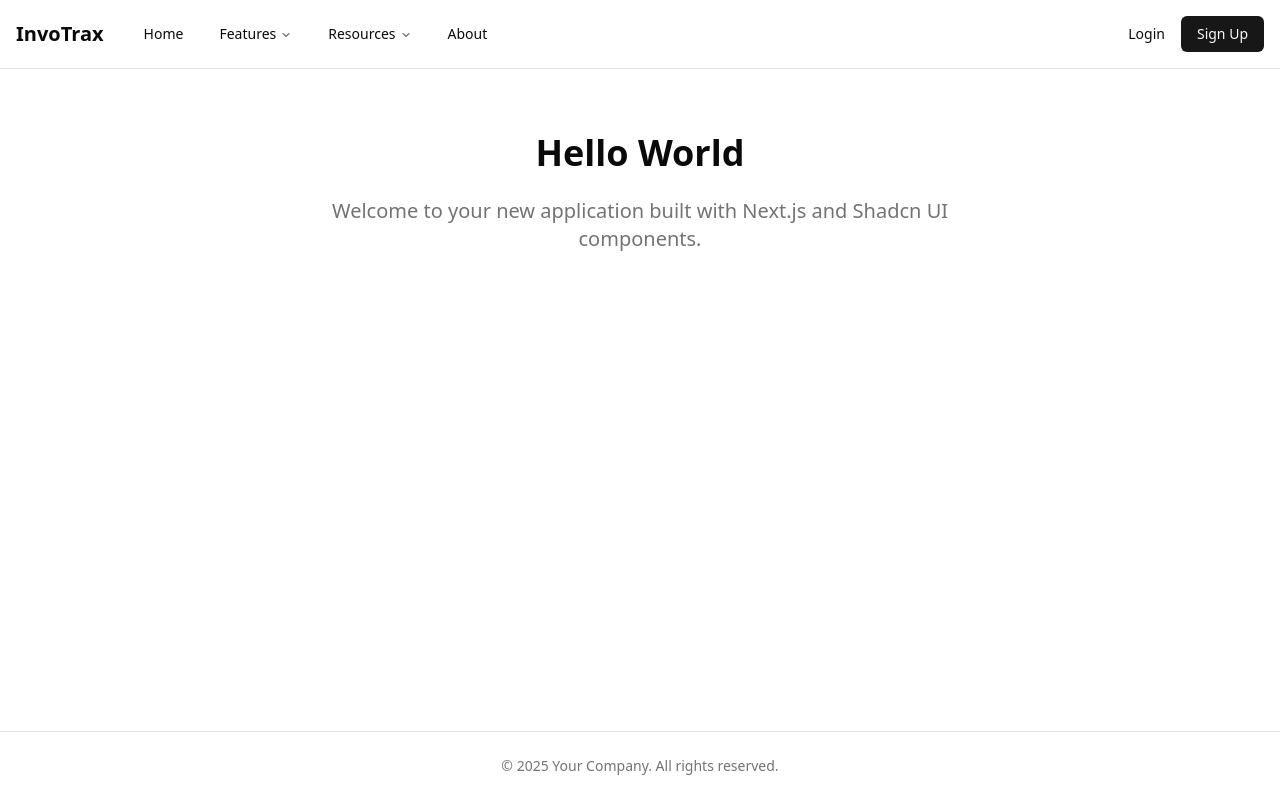
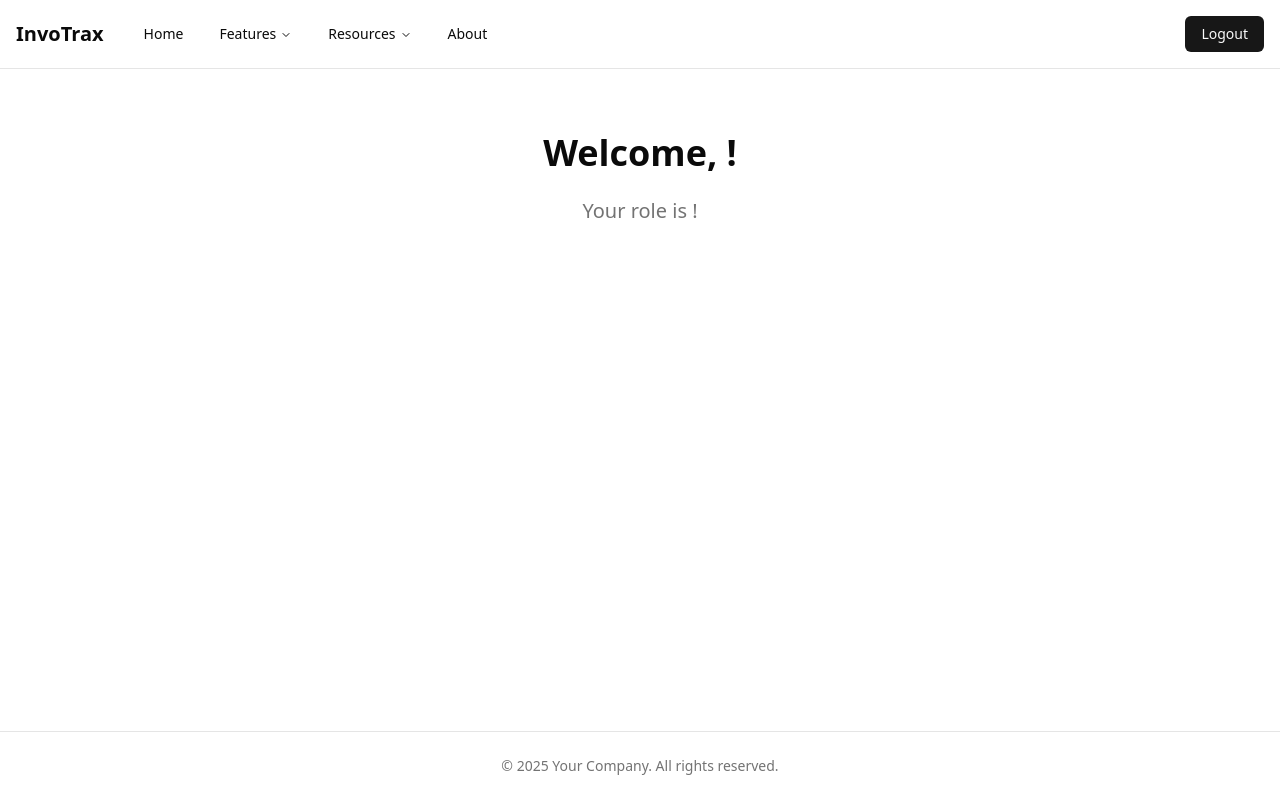
Before and after one commit to Photic23/FE-Invotrax, a Next.js app in the folder fe-invotrax/: page /home in a window 1280 px wide. Built offline with nearby package versions, Linux system fonts and the light colour scheme.

Commit message:
all auth done

```diff
--- a/fe-invotrax/src/app/home/page.tsx
+++ b/fe-invotrax/src/app/home/page.tsx
@@ -1,3 +1,5 @@
+'use client';
+
 import React from "react";
 import Link from "next/link";
 import {
@@ -10,9 +12,12 @@ import {
   navigationMenuTriggerStyle,
 } from "@/components/ui/navigation-menu";
 import { cn } from "@/lib/utils";
+import { useAuth } from "@/contexts/AuthContext";
 
 export default function HomePage() {
+  const { user, logout } = useAuth();
   return (
+
     <div className="min-h-screen flex flex-col">
       {/* Navbar */}
       <header className="border-b">
@@ -24,14 +29,12 @@ export default function HomePage() {
             <MainNav />
           </div>
           <div className="flex items-center gap-4">
-            <Link href="/login" className="text-sm font-medium">
-              Login
-            </Link>
             <Link
-              href="/register"
+              href="#"
+              onClick={logout}
               className="bg-primary text-primary-foreground px-4 py-2 rounded-md text-sm font-medium"
             >
-              Sign Up
+              Logout
             </Link>
           </div>
         </div>
@@ -40,9 +43,9 @@ export default function HomePage() {
       {/* Main Content */}
       <main className="flex-1 container mx-auto px-4 py-16">
         <div className="flex flex-col items-center justify-center text-center">
-          <h1 className="text-4xl font-bold mb-6">Hello World</h1>
+          <h1 className="text-4xl font-bold mb-6">Welcome, {user?.name}!</h1>
           <p className="text-xl text-muted-foreground max-w-2xl mx-auto">
-            Welcome to your new application built with Next.js and Shadcn UI components.
+            Your role is {user?.role}!
           </p>
         </div>
       </main>
--- a/fe-invotrax/src/app/layout.tsx
+++ b/fe-invotrax/src/app/layout.tsx
@@ -1,6 +1,7 @@
 import type { Metadata } from "next";
 import { Geist, Geist_Mono } from "next/font/google";
 import "./globals.css";
+import { Providers } from './providers';
 
 const geistSans = Geist({
   variable: "--font-geist-sans",
@@ -24,10 +25,10 @@ export default function RootLayout({
 }>) {
   return (
     <html lang="en">
-      <body
-        className={`${geistSans.variable} ${geistMono.variable} antialiased`}
-      >
-        {children}
+      <body>
+        <Providers>
+          {children}
+        </Providers>
       </body>
     </html>
   );
--- a/fe-invotrax/src/app/login/page.tsx
+++ b/fe-invotrax/src/app/login/page.tsx
@@ -1,6 +1,4 @@
 'use client'
-
-import { GalleryVerticalEnd } from "lucide-react"
 
 import { LoginForm } from "@/components/login-form"
 
--- /dev/null
+++ b/fe-invotrax/src/app/providers.tsx
@@ -0,0 +1,15 @@
+// app/providers.tsx
+'use client';
+
+import { AuthProvider } from "@/contexts/AuthContext";
+
+export function Providers({children,
+}: Readonly<{
+  children: React.ReactNode;
+}> ) {
+  return (
+    <AuthProvider>
+      {children}
+    </AuthProvider>
+  );
+}
--- a/fe-invotrax/src/app/register/page.tsx
+++ b/fe-invotrax/src/app/register/page.tsx
@@ -1,6 +1,4 @@
 'use client'
-
-import { GalleryVerticalEnd } from "lucide-react"
 
 import { RegisterForm } from "@/components/register-form"
 
--- /dev/null
+++ b/fe-invotrax/src/components/AuthCheck.tsx
@@ -0,0 +1,17 @@
+// components/AuthCheck.tsx
+'use client';
+
+import { useAuth } from '@/contexts/AuthContext';
+import { useRouter } from 'next/navigation'; // Note: using 'next/navigation' not 'next/router'
+import { ReactNode } from 'react';
+
+export default function AuthCheck({ children }: { children: ReactNode }) {
+  const { isLoggedIn, user } = useAuth();
+  const router = useRouter();
+
+  if (!isLoggedIn) {
+    router.push('/login');
+  }
+
+  return <>{children}</>;
+}
--- /dev/null
+++ b/fe-invotrax/src/components/ProtectedRoute.tsx
@@ -0,0 +1,36 @@
+// app/components/ProtectedRoute.tsx
+'use client';
+
+import { useEffect } from 'react';
+import { useRouter } from 'next/navigation'; // Note: using 'next/navigation' not 'next/router'
+import { useAuth } from '@/contexts/AuthContext';
+import { ReactNode } from 'react';
+
+export default function ProtectedRoute({
+    children,
+    requiredRole = null
+  }: {
+    children: ReactNode;
+    requiredRole?: string | null;
+  }) {
+  const { isLoggedIn, user } = useAuth();
+  const router = useRouter();
+
+  useEffect(() => {
+    if (!isLoggedIn) {
+      router.push('/login');
+    } else if (requiredRole && user?.role !== requiredRole) {
+      router.push('/unauthorized');
+    }
+  }, [isLoggedIn, user, router, requiredRole]);
+
+  if (!isLoggedIn) {
+    return null;
+  }
+
+  if (requiredRole && user?.role !== requiredRole) {
+    return null;
+  }
+
+  return <>{children}</>;
+}
--- a/fe-invotrax/src/components/login-form.tsx
+++ b/fe-invotrax/src/components/login-form.tsx
@@ -4,6 +4,8 @@ import { Button } from "@/components/ui/button";
 import { Input } from "@/components/ui/input";
 import { Label } from "@/components/ui/label";
 import { useRouter } from "next/navigation";
+import { log } from "console";
+import { useAuth } from "@/contexts/AuthContext";
 
 export function LoginForm({
   className,
@@ -14,14 +16,17 @@ export function LoginForm({
   const [loading, setLoading] = useState(false);
   const [error, setError] = useState("");
   const router = useRouter();
+  const { login } = useAuth();
+
 
   const handleSubmit = async (e: React.FormEvent) => {
+
     e.preventDefault();
     setLoading(true);
     setError("");
 
     try {
-      const response = await fetch("http://127.0.0.1:8000/auth/login/", {
+      const response = await fetch(`${process.env.NEXT_PUBLIC_API_URL}/auth/login/`, {
         method: "POST",
         headers: {
           "Content-Type": "application/json",
@@ -31,17 +36,12 @@ export function LoginForm({
       });
 
       const data = await response.json();
-
       if (!response.ok) {
         throw new Error(data.detail || "Login failed");
       }
 
       if (data.access) {
-        localStorage.setItem("token", data.access);
-        // If you have a refresh token
-        if (data.refresh) {
-          localStorage.setItem("refreshToken", data.refresh);
-        }
+        login(data.access, data.refresh);
       }
 
       // Redirect user to dashboard or home page
--- a/fe-invotrax/src/components/modules/LoginModule/sections/MainSection.tsx
+++ /dev/null
@@ -1,11 +0,0 @@
-import React from 'react'
-
-const MainSection = () => {
-    return (
-        <div className='w-screen scroll-smooth'>
-            <MainSection/>
-        </div>
-    );
-}
-
-export default MainSection;
--- a/fe-invotrax/src/components/register-form.tsx
+++ b/fe-invotrax/src/components/register-form.tsx
@@ -35,7 +35,7 @@ export function RegisterForm({
 
 
     try {
-      const response = await fetch("http://127.0.0.1:8000/auth/register/", {
+      const response = await fetch(`${process.env.NEXT_PUBLIC_API_URL}/auth/login/`, {
         method: "POST",
         headers: {
           "Content-Type": "application/json",
--- /dev/null
+++ b/fe-invotrax/src/contexts/AuthContext.tsx
@@ -0,0 +1,148 @@
+// contexts/auth-context.tsx
+'use client'; // Important to add this for client components
+
+import { createContext, useContext, useEffect, useState, ReactNode } from 'react';
+import { useRouter } from 'next/navigation'; // Updated import
+
+// Define types
+interface User {
+  id: number;
+  name: string;
+  role: string;
+}
+
+interface AuthContextType {
+  user: User | null;
+  isLoggedIn: boolean;
+  login: (token: string, refreshToken: string) => void;
+  logout: () => Promise<void>;
+  getToken: () => string | null;
+}
+
+// Create context
+const AuthContext = createContext<AuthContextType | undefined>(undefined);
+
+// Create provider component
+export function AuthProvider({ children }: { children: ReactNode }) {
+  const [user, setUser] = useState<User | null>(null);
+  const [isLoggedIn, setIsLoggedIn] = useState<boolean>(false);
+  const router = useRouter();
+
+  // Check if user is logged in on initial load
+  useEffect(() => {
+    const token = localStorage.getItem('token');
+    if (token) {
+      try {
+        const decodedUser = parseJwt(token);
+        // Check if token is expired
+        if (decodedUser.exp * 1000 < Date.now()) {
+          handleLogout();
+        } else {
+          setUser({
+            id: decodedUser.user_id,
+            name: decodedUser.name,
+            role: decodedUser.role
+          });
+          setIsLoggedIn(true);
+        }
+      } catch (error) {
+        console.error('Invalid token:', error);
+        handleLogout();
+      }
+    }
+  }, []);
+
+  // Function to decode JWT
+  const parseJwt = (token: string) => {
+    try {
+      // Split the token and get the payload
+      const base64Url = token.split('.')[1];
+      const base64 = base64Url.replace(/-/g, '+').replace(/_/g, '/');
+      const jsonPayload = decodeURIComponent(
+        atob(base64)
+          .split('')
+          .map(c => '%' + ('00' + c.charCodeAt(0).toString(16)).slice(-2))
+          .join('')
+      );
+      return JSON.parse(jsonPayload);
+    } catch (error) {
+      console.error('Error parsing JWT:', error);
+      return null;
+    }
+  };
+
+  // Login function
+  const handleLogin = (token: string, refreshToken: string) => {
+    // First decode and set user data
+    const decodedUser = parseJwt(token);
+
+    // Set user data before localStorage updates
+    setUser({
+      id: decodedUser.user_id,
+      name: decodedUser.name,
+      role: decodedUser.role
+    });
+    setIsLoggedIn(true);
+
+    // Then update localStorage
+    localStorage.setItem('token', token);
+    localStorage.setItem('refreshToken', refreshToken);
+  };
+
+  // Logout function
+  const handleLogout = async () => {
+    try {
+      const refreshToken = localStorage.getItem('refreshToken');
+
+      if (refreshToken) {
+        // Send logout request to backend
+        await fetch(`${process.env.NEXT_PUBLIC_API_URL}/auth/logout/`, {
+          method: 'POST',
+          headers: {
+            'Content-Type': 'application/json',
+          },
+          body: JSON.stringify({
+            refresh: refreshToken
+          })
+        });
+      }
+    } catch (error) {
+      console.error('Error during logout:', error);
+    } finally {
+      // Clear local storage and state regardless of API success
+      localStorage.removeItem('token');
+      localStorage.removeItem('refreshToken');
+      setUser(null);
+      setIsLoggedIn(false);
+      router.push('/login');
+    }
+  };
+
+  // Get token function
+  const getToken = () => {
+    return localStorage.getItem('token');
+  };
+
+  return (
+    <AuthContext.Provider
+      value={{
+        user,
+        isLoggedIn,
+        login: handleLogin,
+        logout: handleLogout,
+        getToken
+      }}
+    >
+      {children}
+    </AuthContext.Provider>
+  );
+}
+
+// Custom hook to use auth context
+export function useAuth() {
+  const context = useContext(AuthContext);
+  if (context === undefined) {
+    throw new Error('useAuth must be used within an AuthProvider');
+  }
+  return context;
+}
```
